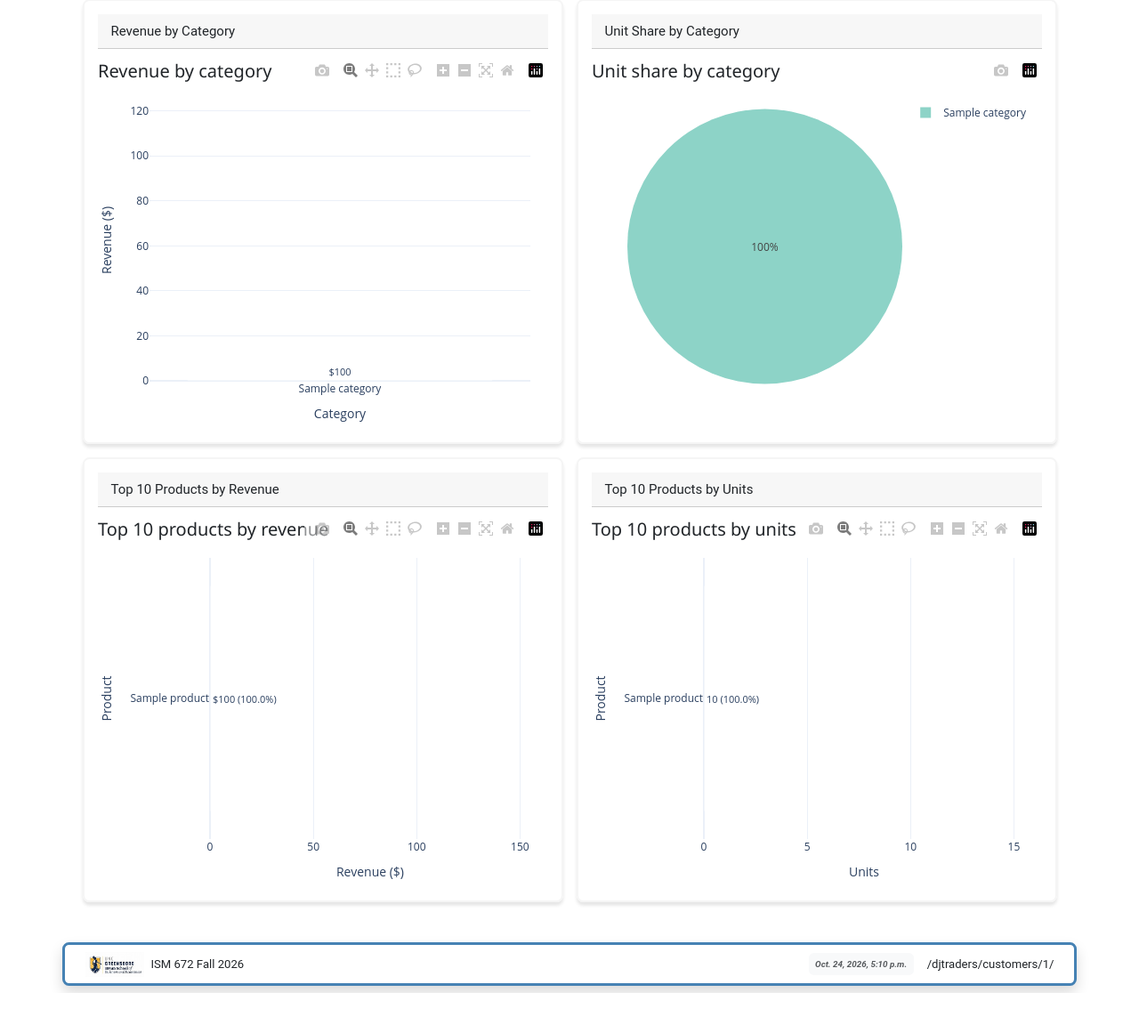
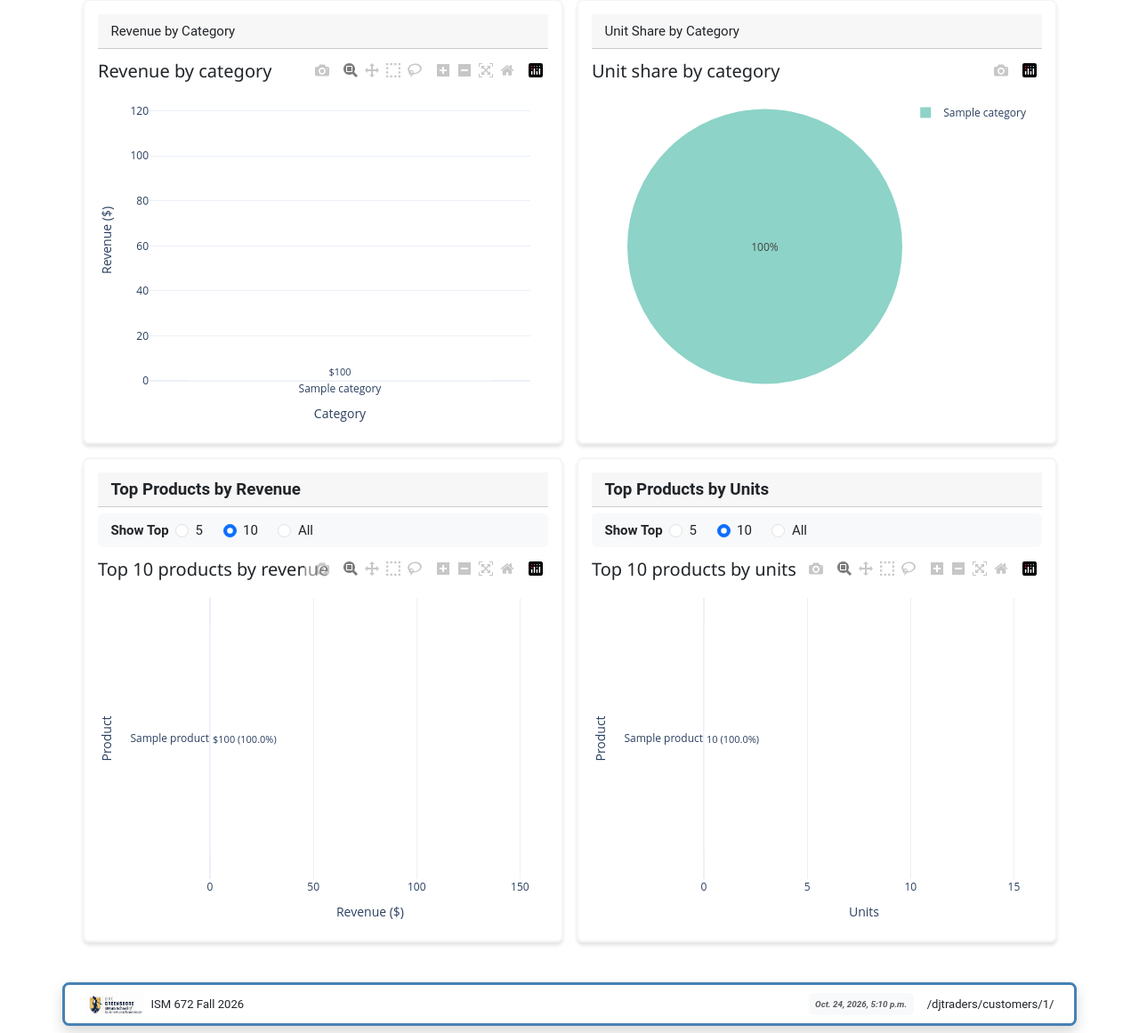
Before and after one commit to hkmoss/DjangoTraders-M3, a Django app: page /djtraders/customers/1/ in a window 1280 px wide. Shown: the part 893-2054 px from the top of the page at 89% size. Before the commit the page ends 2009 px from the top, so only its background shows below. Run offline with Django 5.2, Linux system fonts and the light colour scheme; tables that the repository leaves empty hold one stand-in row (values such as "Sample post"); some libraries are stand-ins or nearby versions.

Commit message:
added radio button controls for product revenu

```diff
--- a/djtraders/templates/djtraders/customers/_customer_top_products_revenue.html
+++ b/djtraders/templates/djtraders/customers/_customer_top_products_revenue.html
@@ -1,6 +1,13 @@
-<div class="dt-card">
-    <div class="dt-card-header">
-        Top 10 Products by Revenue
+<div class="dt-card h-100">
+    <h5 class="dt-card-title">Top Products by Revenue</h5>
+
+    <nav id="top-products-revenue-controls"
+         class="dt-controls"
+         data-url="{% url 'djtraders:customer_top_products_revenue_chart' customer.customer_id %}">
+        {% include "djtraders/customers/_top_radios.html" with name="top-products-revenue-top" %}
+    </nav>
+
+    <div id="dashboard-top-products-revenue">
+        {{ top_products_revenue_plot|safe }}
     </div>
-    {{ top_products_revenue_plot|safe }}
 </div>
--- a/djtraders/templates/djtraders/customers/_customer_top_products_units.html
+++ b/djtraders/templates/djtraders/customers/_customer_top_products_units.html
@@ -1,6 +1,11 @@
-<div class="dt-card">
-    <div class="dt-card-header">
-        Top 10 Products by Units
+<div class="dt-card h-100">
+    <h5 class="dt-card-title">Top Products by Units</h5>
+
+    <div class="dt-controls">
+        {% include "djtraders/customers/_top_radios.html" with name="top-products-units-top" %}
     </div>
-    {{ top_products_units_plot|safe }}
+
+    <div id="dashboard-top-products-units">
+        {{ top_products_units_plot|safe }}
+    </div>
 </div>
--- /dev/null
+++ b/djtraders/templates/djtraders/customers/_top_radios.html
@@ -0,0 +1,16 @@
+{# "Show Top" radio buttons (5, 10, All). The including template passes name, which becomes the inputs' name and the prefix of their ids; 10 starts selected. #}
+<div class="dt-control-group" role="radiogroup" aria-labelledby="{{ name }}-label">
+    <span id="{{ name }}-label" class="fw-bold">Show Top</span>
+    <div class="form-check form-check-inline mb-0">
+        <input class="form-check-input" type="radio" name="{{ name }}" id="{{ name }}-5" value="5">
+        <label class="form-check-label" for="{{ name }}-5">5</label>
+    </div>
+    <div class="form-check form-check-inline mb-0">
+        <input class="form-check-input" type="radio" name="{{ name }}" id="{{ name }}-10" value="10" checked>
+        <label class="form-check-label" for="{{ name }}-10">10</label>
+    </div>
+    <div class="form-check form-check-inline mb-0">
+        <input class="form-check-input" type="radio" name="{{ name }}" id="{{ name }}-all" value="all">
+        <label class="form-check-label" for="{{ name }}-all">All</label>
+    </div>
+</div>
--- a/djtraders/urls.py
+++ b/djtraders/urls.py
@@ -190,6 +190,16 @@ customer_monthly_chart_url = path(
     "customers/<str:customer_id>/monthly-chart/",
     customers.customer_monthly_chart, name="customer_monthly_chart",
 )
+
+# GET /djtraders/customers/<id>/top-products-revenue-chart/?top=10
+# -> customers.customer_top_products_revenue_chart
+customer_top_products_revenue_chart_url = path(
+    "customers/<str:customer_id>/top-products-revenue-chart/",
+    customers.customer_top_products_revenue_chart, name="customer_top_products_revenue_chart",
+)
+
+
+
 customer_info_url = path(
     "customers/<str:customer_id>/info/",
     customers.customer_info, name="customer_info",
@@ -259,6 +269,7 @@ urlpatterns = [
     order_delete_url,
     customer_dashboard_url,
     customer_monthly_chart_url,
+    customer_top_products_revenue_chart_url,
     customer_info_url,
     customer_orders_url,
     supplier_login_url,
--- a/djtraders/views/customers.py
+++ b/djtraders/views/customers.py
@@ -221,6 +221,29 @@ def customer_monthly_chart(request, customer_id):
     return HttpResponse(plot or "<p>No orders on record.</p>")
 
 
+def customer_top_products_revenue_chart(request, customer_id):
+    """
+    The dashboard's Top Products by Revenue chart: reload for ?top= (5, 10 or all),
+    returning only the chart HTML.
+    """
+    if customer_tab_denied(request, customer_id):
+        return HttpResponse(status=403)
+
+    customer = get_object_or_404(Customer, pk=customer_id)
+
+    top = request.GET.get("top", "10")
+
+    if top not in ("5", "10", "all"):
+        return HttpResponse("Choose a valid top value.", status=400)
+
+    plot = customer.top_products_revenue_plot(
+        top=None if top == "all" else int(top)
+    )
+
+    return HttpResponse(plot or "<p>No orders on record.</p>")
+
+
+
 def customer_info(request, customer_id):
     """
     Customer Info tab: the contact details and the Order Summary card, with its
--- a/static/common/js/DjangoTraders.js
+++ b/static/common/js/DjangoTraders.js
@@ -112,6 +112,7 @@ function LoadPageTab($tabButton) {
             }
 
             ActivateYearDropdown($pane);
+            ActivateTopProductsRevenueControls($pane);
             ActivateBreakdownControls($pane);
             ActivateCustomerControls($pane);
             ActivateTeamComparison($pane);
--- a/static/common/js/customers.js
+++ b/static/common/js/customers.js
@@ -85,3 +85,31 @@ function ActivateYearDropdown($pane) {
     $select.on("change", loadMonthly);
     loadMonthly();
 }
+
+/**
+ * Customer dashboard: the Top Products by Revenue "Show Top" radio buttons
+ * reload the chart in #dashboard-top-products-revenue.
+ * @param {jQuery} $pane - the tab pane that was just loaded
+*/
+function ActivateTopProductsRevenueControls($pane) {
+    const $controls = $pane.find("#top-products-revenue-controls");
+    if ($controls.length === 0) {
+        return;
+    }
+
+    const $top = $controls.find("input[name='top-products-revenue-top']");
+       function loadRevenueProducts() {
+        console.log("loadRevenueProducts fired");
+        $.get($controls.data("url"), {
+            top: $top.filter(":checked").val()
+        })
+        .done(function (html) {
+            $("#dashboard-top-products-revenue").html(html);
+        })
+        .fail(function () {
+            $("#dashboard-top-products-revenue").text("Could not load the chart.");
+        });
+    }
+
+    $top.on("change", loadRevenueProducts);
+}
```
